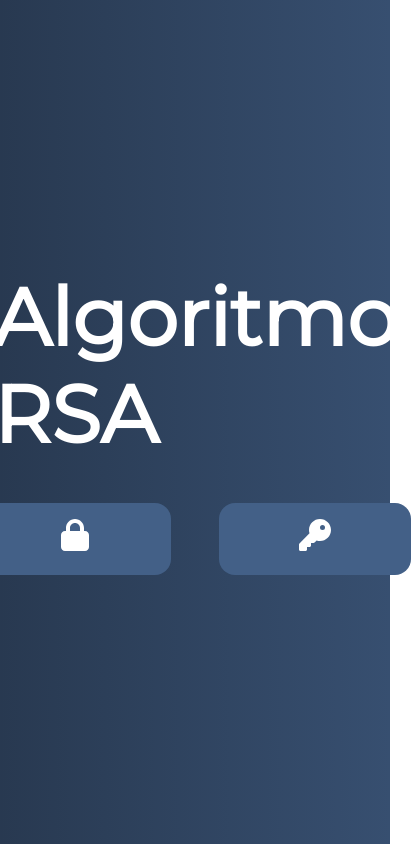
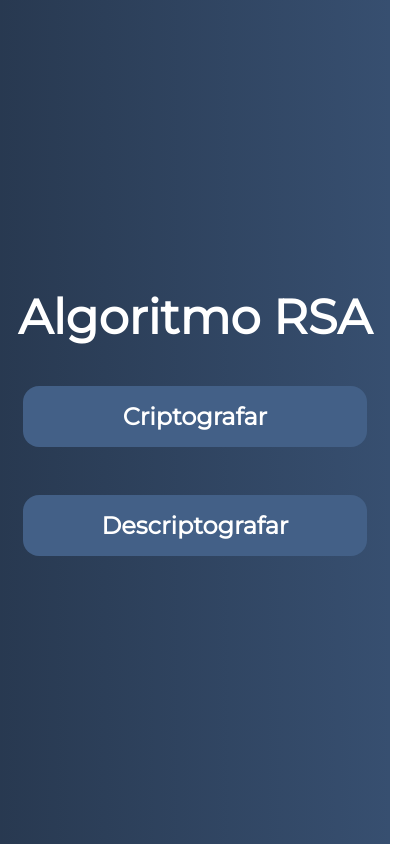
Before and after one commit to paivajonathan/rsa-algorithm, a plain HTML site: page index.html in a window 390 px wide. Shown: the whole page, 411 px wide, since content can reach past the window. Drawn offline with Linux system fonts and the light colour scheme.

Commit message:
fixed breaking title

```diff
--- a/styles/index.css
+++ b/styles/index.css
@@ -4,9 +4,13 @@
 
 h1 {
     font-size: 5rem;
+    max-width: 100%;
+    transition: font-size 200ms;
+    white-space: nowrap;
 }
 
 .container-links {
+    width: 100%;
     display: flex;
     justify-content: center;
     gap: 3rem;
@@ -34,6 +38,10 @@ a:hover {
 }
 
 @media only screen and (max-width: 850px) {
+    h1 {
+        font-size: 4rem;
+    }
+
     a {
         width: 10rem;
     }
@@ -46,3 +54,26 @@ a:hover {
         display: inline;
     }
 }
+
+@media only screen and (max-width: 500px) {
+    h1 {
+        font-size: 3rem;
+    }
+
+    .container-links {
+        flex-direction: column;
+    }
+
+    a {
+        width: 80%;
+        font-size: 1.5rem;
+    }
+
+    a > span {
+        display: inline;
+    }
+
+    a > svg {
+        display: none;
+    }
+}
```
